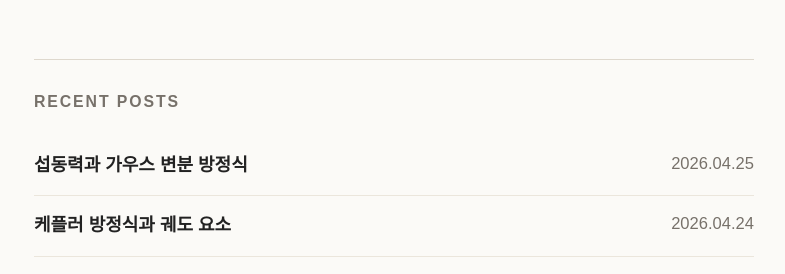
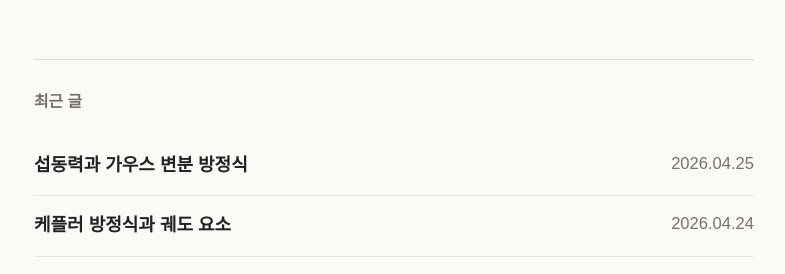
Before and after one commit to shami-momo/shami-momo.github.io, a Jekyll site: the page built from index.md, in a window 1280 px wide. Shown: the part 531-805 px from the top of the page, without its empty margins (246-1031 px from the left). Built offline with Jekyll 4.4.1, drawn with Linux system fonts in a browser that asks for light colours; some web fonts are replaced.

Commit message:
post page error

```diff
--- a/assets/css/style.css
+++ b/assets/css/style.css
@@ -220,8 +220,7 @@ a {
   margin: 0 0 20px;
   color: var(--muted);
   font-size: 0.88rem;
-  font-weight: 750;
-  letter-spacing: 0.12em;
+  font-weight: 700;
   text-transform: uppercase;
 }
 
--- a/index.md
+++ b/index.md
@@ -32,7 +32,7 @@ layout: default
 </section>
 
 <section class="section">
-  <h2>Recent posts</h2>
+  <h2>최근 글</h2>
 
   <ol class="post-list">
     {% for post in site.posts limit:3 %}
```
Also changed, not shown: posts.md (+1 -1 lines).
